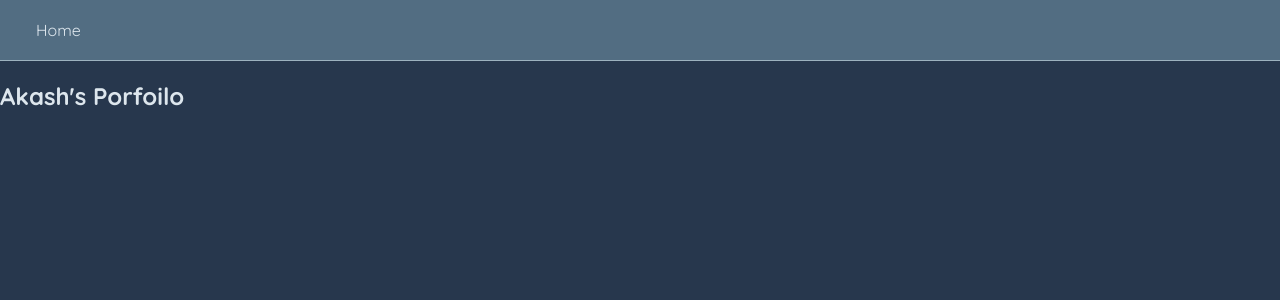
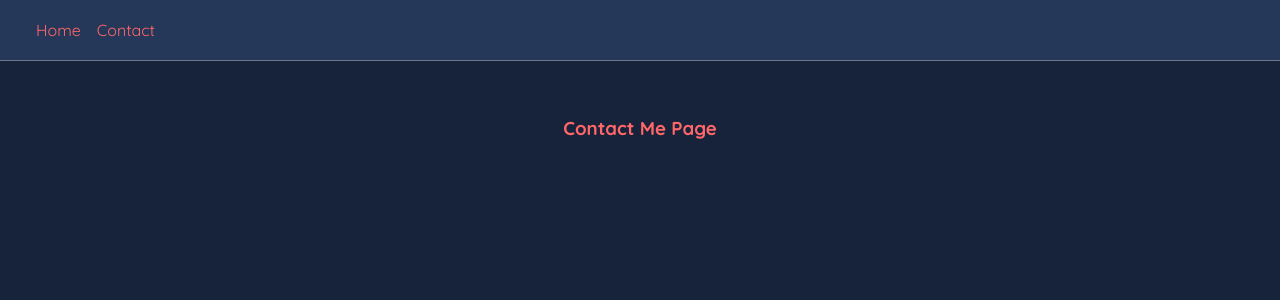
Before and after one commit to singak1/portfolio, a React (Create React App) app: page /contact in a window 1280 px wide. Shown: the top 300 px of the page. Built offline with nearby package versions, Linux system fonts and the light colour scheme.

Commit message:
update nav and add pages/routes

```diff
--- a/src/App.js
+++ b/src/App.js
@@ -1,12 +1,19 @@
 import Navbar from "./Components/Navbar";
-import { BrowserRouter as Router } from "react-router-dom";
+import { BrowserRouter as Router, Routes, Route } from "react-router-dom";
+import Home from "./Pages/Home";
+import Contact from "./Pages/Contact";
 
 function App() {
   return (
     <Router>
       <div className="App">
         <Navbar />
-        <h2>Akash's Porfoilo</h2>
+        <div className="content">
+          <Routes>
+            <Route path="/" element={ <Home /> } />
+            <Route path="/contact" element={ <Contact /> } />
+          </Routes>
+        </div>
       </div>
     </Router>
   );
--- a/src/Components/Navbar.js
+++ b/src/Components/Navbar.js
@@ -4,6 +4,7 @@ const Navbar = () => {
     return (
         <div className="nav">
             <Link to="/">Home</Link>
+            <Link to="/contact">Contact</Link>
         </div>
     )
 }
--- /dev/null
+++ b/src/Pages/Contact.js
@@ -0,0 +1,9 @@
+const Contact = () => {
+    return (
+        <div className="contact">
+            <h3>Contact Me Page</h3>
+        </div>
+    )
+}
+
+export default Contact
--- /dev/null
+++ b/src/Pages/Home.js
@@ -0,0 +1,9 @@
+const Home = () => {
+    return (
+        <div className="home">
+            <h2>Akash's Porfoilo</h2>
+        </div>
+    )
+}
+
+export default Home
--- a/src/index.css
+++ b/src/index.css
@@ -1,9 +1,9 @@
 @import url('https://fonts.googleapis.com/css2?family=Quicksand:wght@300;400;500;600;700&display=swap');
-body {
+* {
   margin: 0;
   font-family: "Quicksand";
-  background-color: #27374D;
-  color:#DDE6ED
+  background-color: #17223B;
+  color:#FF6768
 }
 
 code {
@@ -11,21 +11,28 @@ code {
     monospace;
 }
 
+.content {
+  margin: 40px auto;
+  padding: 15px;
+  text-align: center;
+}
+
 .nav {
-  background-color:#526D82 ;
+  background-color:#263859 ;
   padding: 20px;
   display: flex;
   align-items: center;
   margin: 0 auto;
-  border-bottom: 1px solid #9DB2BF;
+  border-bottom: 1px solid #6B778D;
 }
 
 .nav a {
   text-decoration: none;
-  color:#DDE6ED;
+  color:#FF6768;
   margin-left: 16px;
+  background: none;
 }
 
 .nav a:hover {
-  color: #9DB2BF;
+  color: #6B778D;
 }
```
